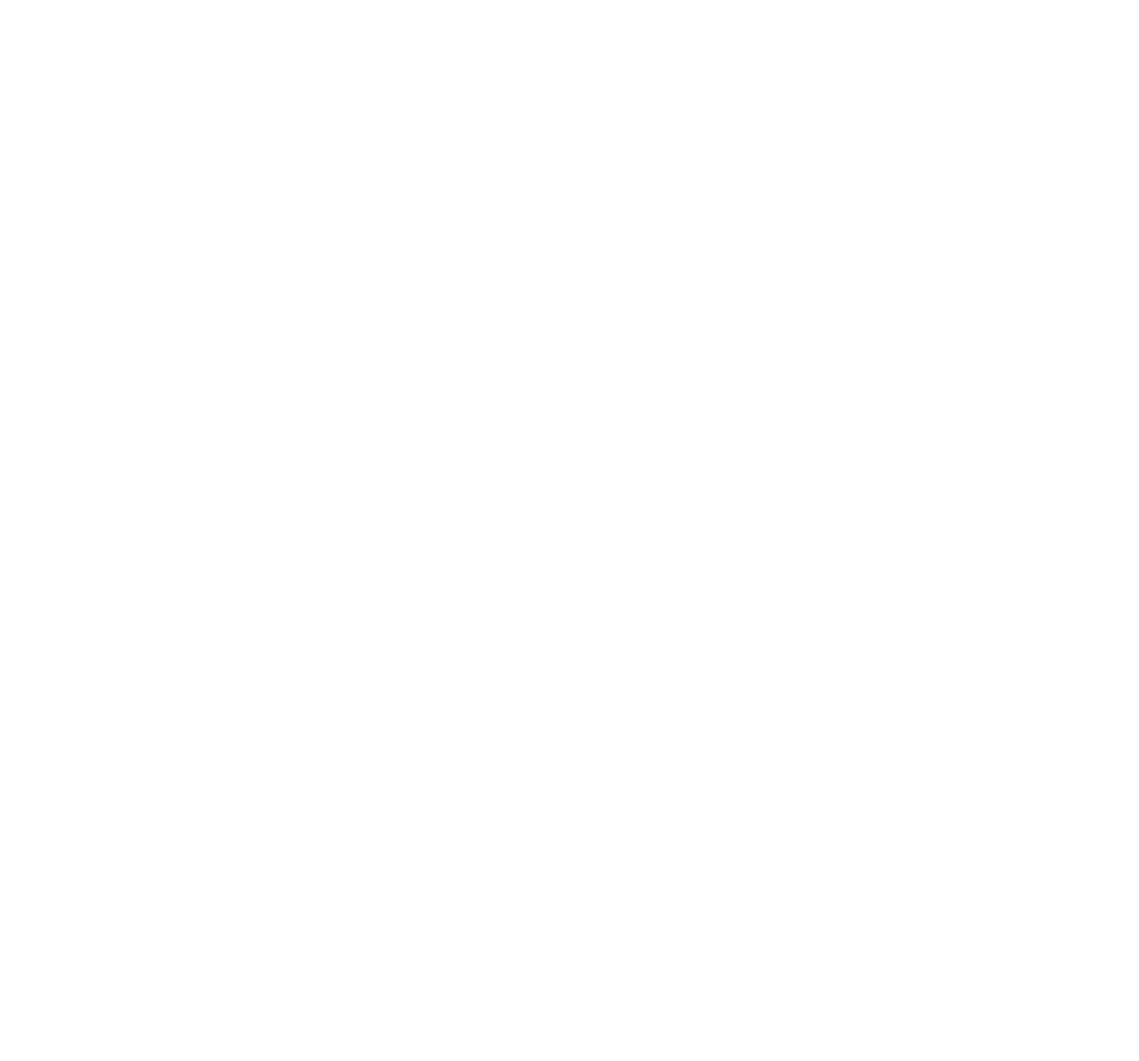
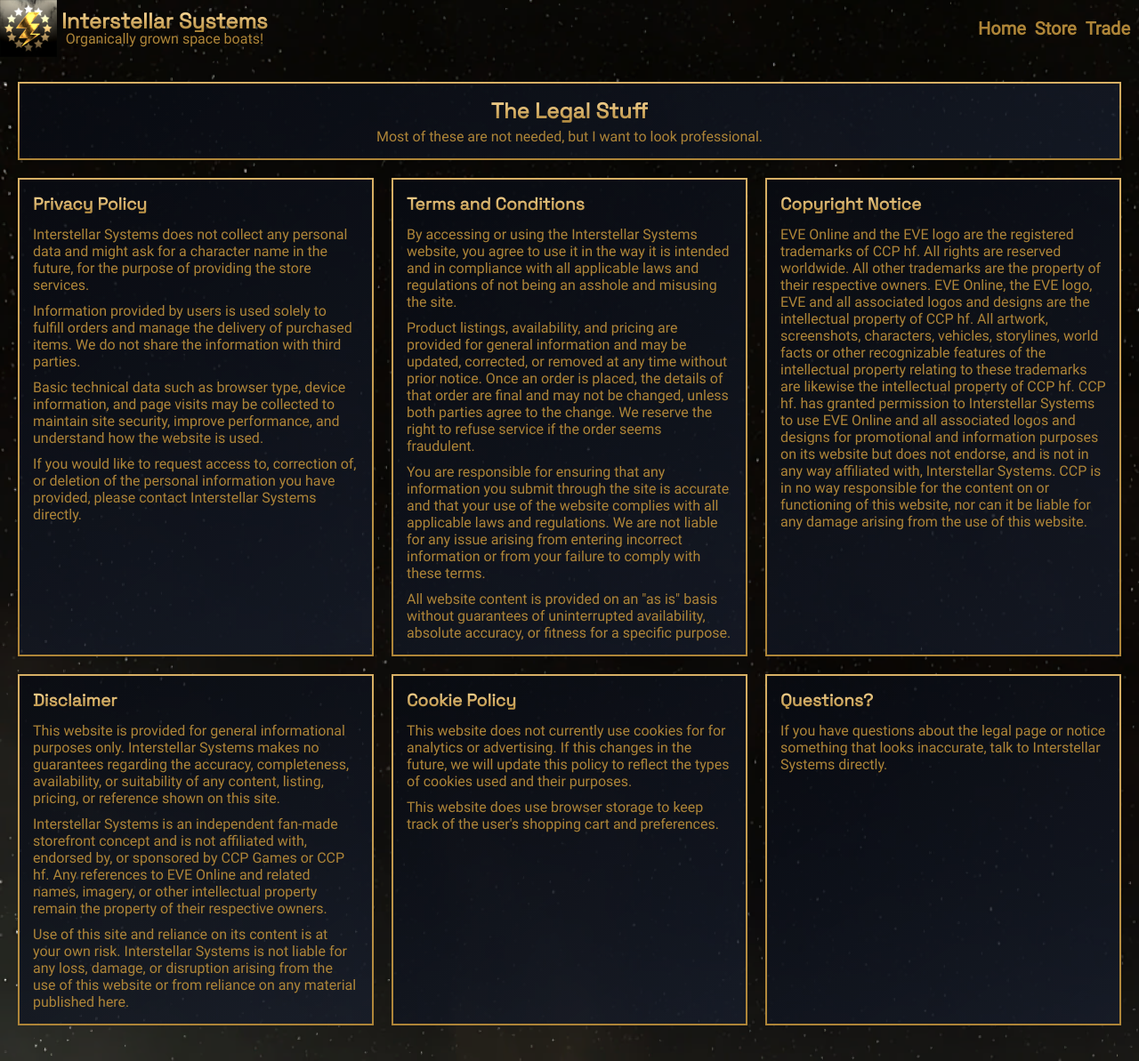
Before and after one commit to Kana523/ITSS_website, a plain HTML site: page pages/legal.html in a window 1280 px wide. Shown: the whole page at 89% size. Before the commit the page ends 800 px from the top, so only its background shows below. Drawn offline with Linux system fonts and the light colour scheme.

Commit message:
Add the legal page Fixes #13

```diff
--- a/assets/styling/css/base.css
+++ b/assets/styling/css/base.css
@@ -120,6 +120,10 @@
   font-size: var(--font-small);
 }
 
+footer a {
+  font-weight: normal;
+}
+
 /* === CCP legal notice tooltip === */
 
 .ccp-legal-trigger {
--- /dev/null
+++ b/assets/styling/css/legal.css
@@ -0,0 +1,69 @@
+main.legal-layout {
+  width: min(1460px, calc(100% - 40px));
+  margin: 28px auto 40px;
+  display: grid;
+  grid-template-columns: repeat(3, minmax(0, 1fr));
+  gap: 20px;
+}
+
+main.legal-layout section {
+  padding: 15px;
+  border: 2px solid transparent;
+  border-image: var(--gold-border-gradient) 1;
+  background: linear-gradient(145deg, var(--surface-850), var(--surface-700));
+}
+
+main.legal-layout section h1,
+main.legal-layout section h2 {
+  text-align: left;
+  align-self: flex-start;
+  margin-bottom: 12px;
+}
+
+main.legal-layout section h2 {
+  font-size: clamp(1.2rem, 1.4vw, 1.5rem);
+}
+
+main.legal-layout section p + p {
+  margin-top: 10px;
+}
+
+main.legal-layout .legal-hero {
+  grid-column: 1 / -1;
+  text-align: center;
+  display: flex;
+  flex-direction: column;
+  align-items: center;
+}
+
+main.legal-layout .legal-hero h1 {
+  align-self: center;
+  margin-bottom: 4px;
+}
+
+main.legal-layout .legal-hero p {
+  text-align: center;
+}
+
+@media (max-width: 1024px) {
+  main.legal-layout {
+    grid-template-columns: repeat(2, minmax(0, 1fr));
+  }
+}
+
+@media (max-width: 720px) {
+  main.legal-layout {
+    width: min(100%, calc(100% - 24px));
+    margin: 20px auto 28px;
+    grid-template-columns: 1fr;
+    gap: 16px;
+  }
+
+  main.legal-layout .legal-hero {
+    grid-column: auto;
+  }
+
+  main.legal-layout section {
+    padding: 18px;
+  }
+}
--- a/pages/legal.html
+++ b/pages/legal.html
@@ -0,0 +1,149 @@
+<!DOCTYPE html>
+<html lang="en">
+<head>
+  <meta charset="UTF-8">
+  <meta name="viewport" content="width=device-width, initial-scale=1.0">
+  <link rel="icon" href="../assets/images/icons/itssfav.ico" type="image/x-icon">
+  <link rel="stylesheet" href="../assets/styling/css/base.css">
+  <link rel="stylesheet" href="../assets/styling/css/legal.css">
+
+  <title>ITS-S Legal</title>
+</head>
+<body>
+  <header>
+    <div class="container-logo">
+      <img src="../assets/images/icons/itss.png" alt="CorpLogo">
+      <div class="container-logo-name-motto">
+        <h2>Interstellar Systems</h2>
+        <p>Organically grown space boats!</p>
+      </div>
+    </div>
+
+    <nav>
+      <a href="home.html">Home</a>
+      <a href="shop.html">Store</a>
+      <a href="trade.html">Trade</a>
+    </nav>
+  </header>
+
+  <main class="legal-layout">
+    <section class="legal-hero" aria-labelledby="legal-page-title">
+      <h1 id="legal-page-title">The Legal Stuff</h1>
+      <p>
+        Most of these are not needed, but I want to look professional.
+      </p>
+    </section>
+
+    <section aria-labelledby="privacy-policy">
+      <h2 id="privacy-policy">Privacy Policy</h2>
+      <p>
+        Interstellar Systems does not collect any personal data and might ask for
+        a character name in the future, for the purpose of providing the store services.
+      </p>
+      <p>
+        Information provided by users is used solely to fulfill orders and manage
+        the delivery of purchased items. We do not share the information with third parties.
+      </p>
+      <p> <!-- TODO potentially change this as needed later-->
+        Basic technical data such as browser type, device information, and page
+        visits may be collected to maintain site security, improve performance,
+        and understand how the website is used.
+      </p>
+      <p>
+        If you would like to request access to, correction of, or deletion of the
+        personal information you have provided, please contact Interstellar
+        Systems directly.
+      </p>
+    </section>
+
+    <section aria-labelledby="terms-and-conditions">
+      <h2 id="terms-and-conditions">Terms and Conditions</h2>
+      <p>
+        By accessing or using the Interstellar Systems website, you agree to use
+        it in the way it is intended and in compliance with all applicable laws and regulations
+        of not being an asshole and misusing the site.
+      </p>
+      <p>
+        Product listings, availability, and pricing are provided for general
+        information and may be updated, corrected, or removed at any time without
+        prior notice. Once an order is placed, the details of that order are final
+        and may not be changed, unless both parties agree to the change. We reserve the right
+        to refuse service if the order seems fraudulent.
+      </p>
+      <p>
+        You are responsible for ensuring that any information you submit through
+        the site is accurate and that your use of the website complies with all
+        applicable laws and regulations. We are not liable for any issue arising from
+        entering incorrect information or from your failure to comply with these terms.
+      </p>
+      <p>
+        All website content is provided on an "as is" basis without guarantees of
+        uninterrupted availability, absolute accuracy, or fitness for a specific
+        purpose.
+      </p>
+    </section>
+
+    <section aria-labelledby="copyright-notice">
+      <h2 id="copyright-notice">Copyright Notice</h2>
+      <p>
+        EVE Online and the EVE logo are the registered trademarks of CCP hf.
+        All rights are reserved worldwide.
+        All other trademarks are the property of their respective owners.
+        EVE Online, the EVE logo, EVE and all associated logos and designs
+        are the intellectual property of CCP hf. All artwork, screenshots,
+        characters, vehicles, storylines, world facts or other recognizable
+        features of the intellectual property relating to these trademarks
+        are likewise the intellectual property of CCP hf. CCP hf. has granted
+        permission to Interstellar Systems to use EVE Online and all associated logos
+        and designs for promotional and information purposes on its website
+        but does not endorse, and is not in any way affiliated with, Interstellar Systems.
+        CCP is in no way responsible for the content on or functioning of this website,
+        nor can it be liable for any damage arising from the use of this website.
+      </p>
+    </section>
+
+    <section aria-labelledby="disclaimer">
+      <h2 id="disclaimer">Disclaimer</h2>
+      <p>
+        This website is provided for general informational purposes only.
+        Interstellar Systems makes no guarantees regarding the accuracy,
+        completeness, availability, or suitability of any content, listing,
+        pricing, or reference shown on this site.
+      </p>
+      <p>
+        Interstellar Systems is an independent fan-made storefront concept and
+        is not affiliated with, endorsed by, or sponsored by CCP Games or CCP
+        hf. Any references to EVE Online and related names, imagery, or other
+        intellectual property remain the property of their respective owners.
+      </p>
+      <p>
+        Use of this site and reliance on its content is at your own risk.
+        Interstellar Systems is not liable for any loss, damage, or disruption
+        arising from the use of this website or from reliance on any material
+        published here.
+      </p>
+    </section>
+
+    <section aria-labelledby="cookie-policy">
+      <h2 id="cookie-policy">Cookie Policy</h2>
+      <p>
+        This website does not currently use cookies for for analytics or advertising.
+        If this changes in the future, we will update this policy
+        to reflect the types of cookies used and their purposes.
+      </p>
+      <p>
+        This website does use browser storage to keep track of the user's shopping cart and preferences.
+      </p>
+    </section>
+
+    <section aria-labelledby="legal-questions">
+      <h2 id="legal-questions">Questions?</h2>
+      <p>
+        If you have questions about the legal page or notice something that
+        looks inaccurate, talk to Interstellar Systems directly.
+      </p>
+    </section>
+  </main>
+
+</body>
+</html>
```
Also changed, not shown: assets/js/legal-notice.js (+36 -32 lines), pages/home.html (+4 -4 lines), pages/shop.html (+4 -5 lines), pages/trade.html (renamed from pages/buyback.html, +5 -5 lines), assets/styling/css/trade.css (renamed from assets/styling/css/buyback.css).
